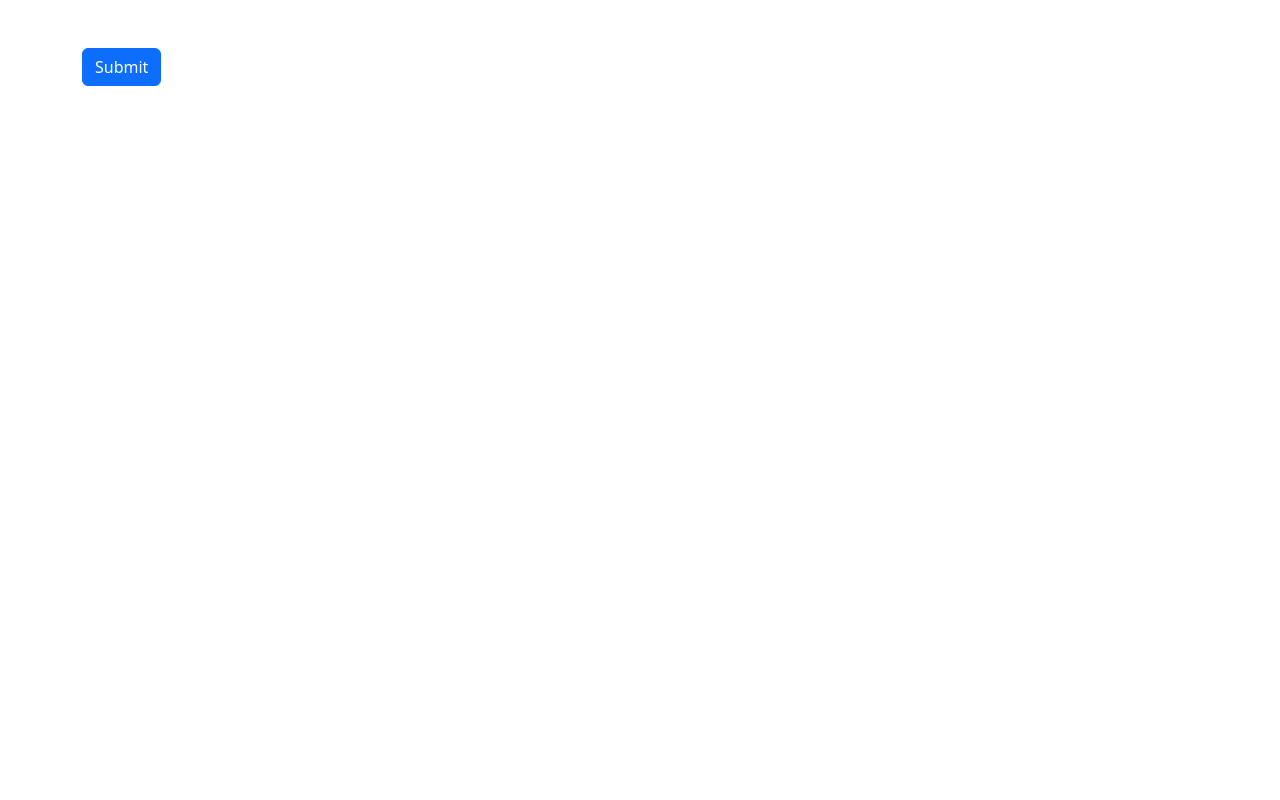
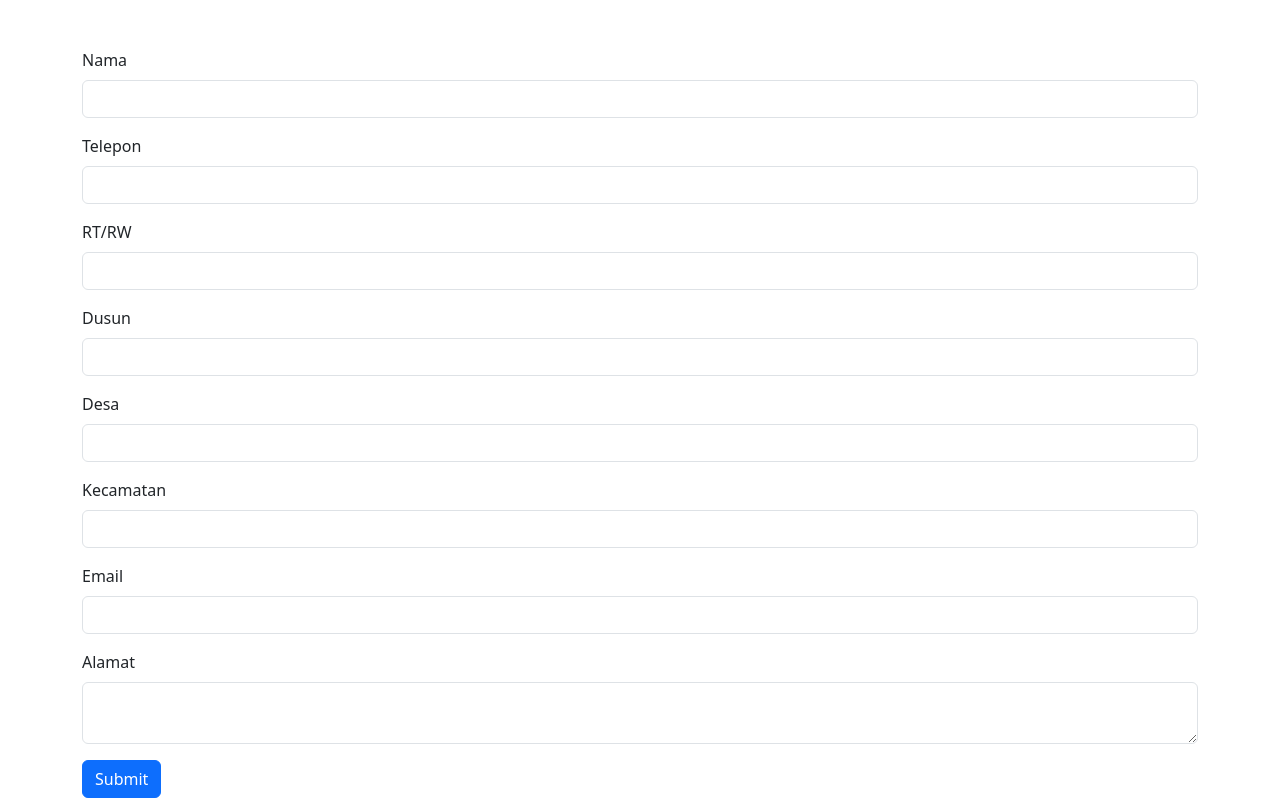
Before and after one commit to sultangabut/dataTO, a plain HTML site: page index.html in a window 1280 px wide. Drawn offline with nearby package versions, Linux system fonts and the light colour scheme; some packages are replaced by stand-ins of ours; a script that the page names is missing.

Commit message:
Update index.html

```diff
--- a/index.html
+++ b/index.html
@@ -1,3 +1,5 @@
+<!-- FormulirData.html -->
+
 <!DOCTYPE html>
 <html lang="en">
 <head>
@@ -13,7 +15,39 @@
 
 <div class="container mt-5">
   <form id="dataForm">
-    <!-- Tambahkan elemen formulir sesuai kebutuhan -->
+    <div class="mb-3">
+      <label for="nama" class="form-label">Nama</label>
+      <input type="text" class="form-control" id="nama" required>
+    </div>
+    <div class="mb-3">
+      <label for="telepon" class="form-label">Telepon</label>
+      <input type="tel" class="form-control" id="telepon" required>
+    </div>
+    <div class="mb-3">
+      <label for="rt_rw" class="form-label">RT/RW</label>
+      <input type="text" class="form-control" id="rt_rw" required>
+    </div>
+    <div class="mb-3">
+      <label for="dusun" class="form-label">Dusun</label>
+      <input type="text" class="form-control" id="dusun" required>
+    </div>
+    <div class="mb-3">
+      <label for="desa" class="form-label">Desa</label>
+      <input type="text" class="form-control" id="desa" required>
+    </div>
+    <div class="mb-3">
+      <label for="kecamatan" class="form-label">Kecamatan</label>
+      <input type="text" class="form-control" id="kecamatan" required>
+    </div>
+    <!-- Tambahan elemen formulir -->
+    <div class="mb-3">
+      <label for="email" class="form-label">Email</label>
+      <input type="email" class="form-control" id="email" required>
+    </div>
+    <div class="mb-3">
+      <label for="alamat" class="form-label">Alamat</label>
+      <textarea class="form-control" id="alamat" required></textarea>
+    </div>
     <button type="button" class="btn btn-primary" id="submitBtn">Submit</button>
   </form>
 </div>
@@ -25,7 +59,7 @@
 <!-- SweetAlert2 -->
 <script src="https://cdn.jsdelivr.net/npm/sweetalert2@11.1.9/dist/sweetalert2.min.js"></script>
 <!-- Custom JavaScript -->
-<script src="script.js"></script>
+<script src="FormulirDataScript.js"></script>
 
 </body>
 </html>
```
